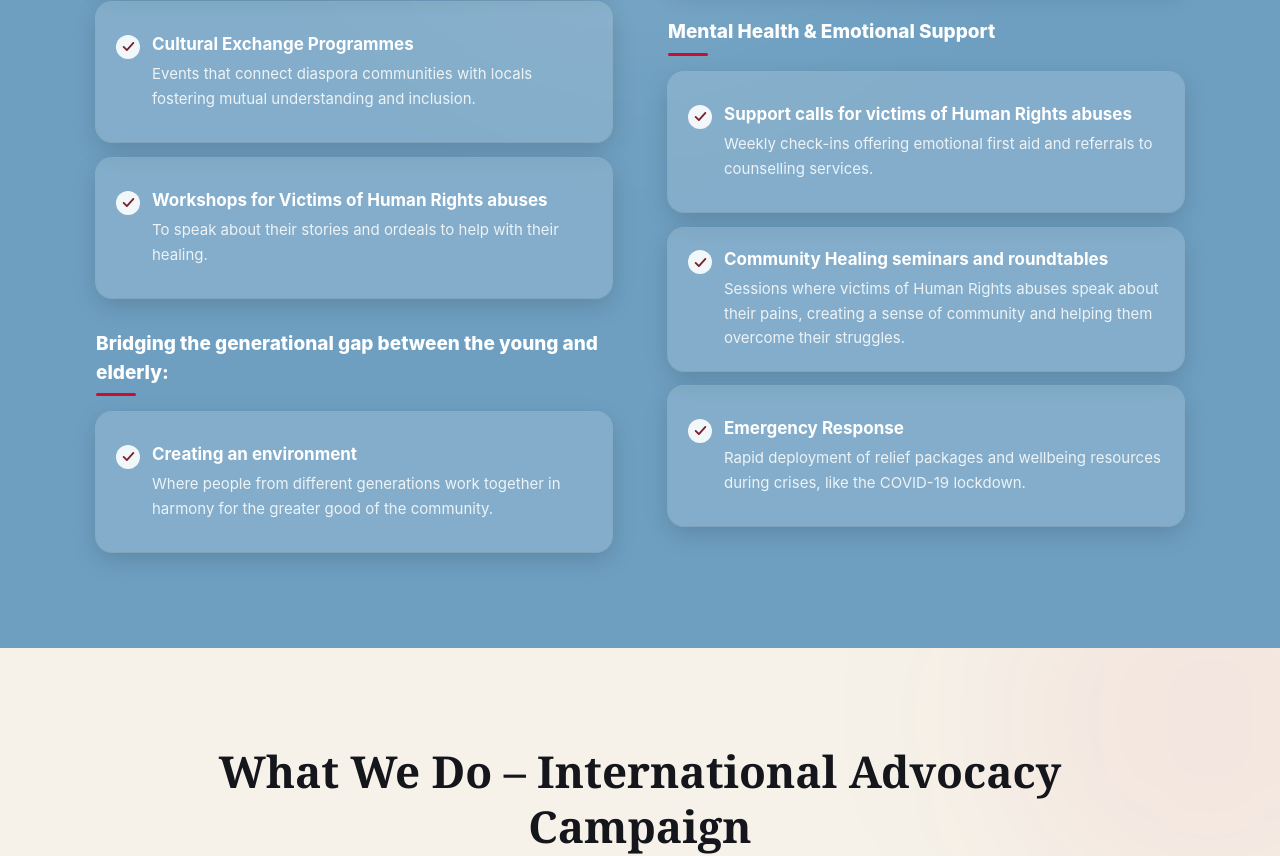
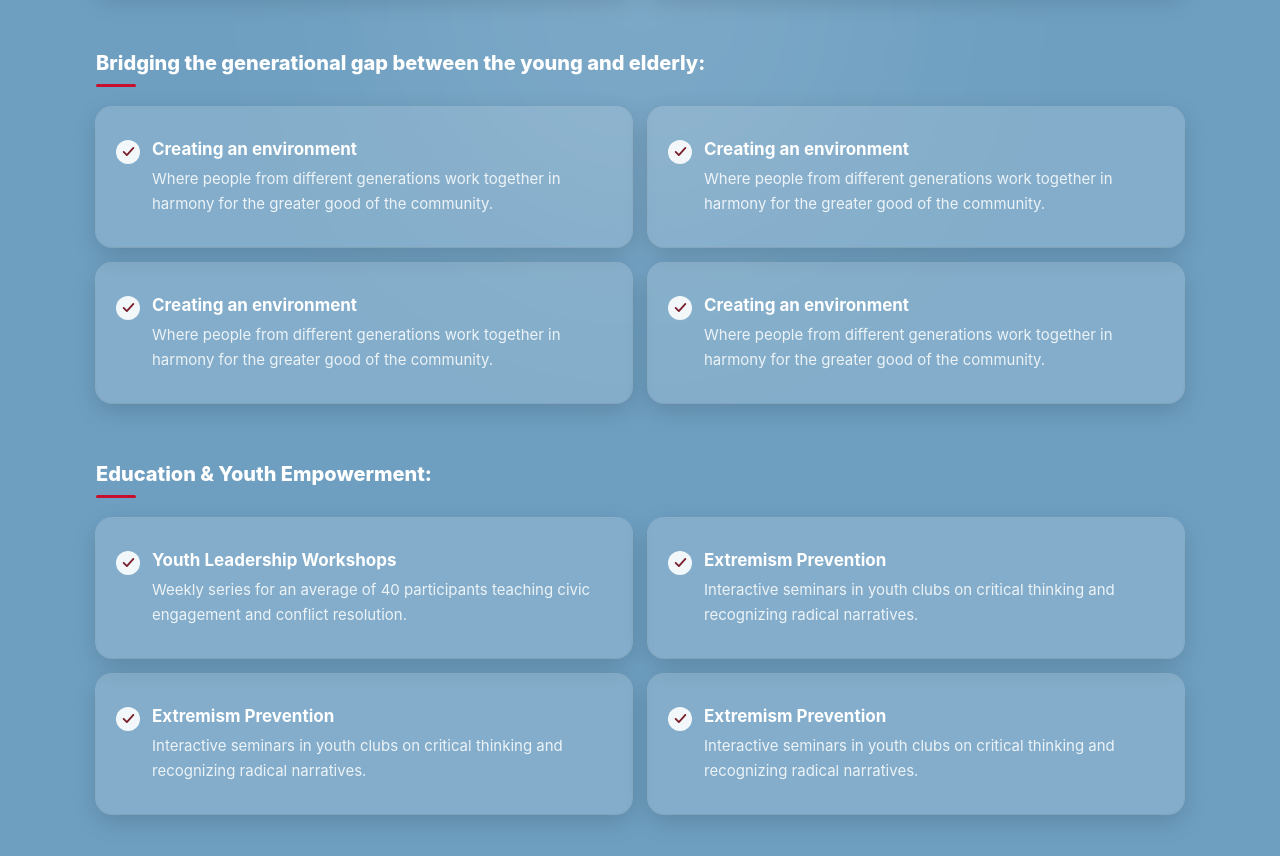
Before and after one commit to uttamgupta628/ilanew, a React (Vite) app: page /about in a window 1280 px wide. Shown: the part 5970-6826 px from the top of the page. Built offline with nearby package versions, Linux system fonts and the light colour scheme.

Commit message:
about final

```diff
--- a/src/components/CampaignHighlights.tsx
+++ b/src/components/CampaignHighlights.tsx
@@ -50,6 +50,21 @@ const leftColumn: CampaignGroup[] = [
         description:
           "Where people from different generations work together in harmony for the greater good of the community.",
       },
+      {
+        title: "Creating an environment",
+        description:
+          "Where people from different generations work together in harmony for the greater good of the community.",
+      },
+      {
+        title: "Creating an environment",
+        description:
+          "Where people from different generations work together in harmony for the greater good of the community.",
+      },
+      {
+        title: "Creating an environment",
+        description:
+          "Where people from different generations work together in harmony for the greater good of the community.",
+      },
     ],
   },
 ];
@@ -62,6 +77,16 @@ const rightColumn: CampaignGroup[] = [
         title: "Youth Leadership Workshops",
         description:
           "Weekly series for an average of 40 participants teaching civic engagement and conflict resolution.",
+      },
+      {
+        title: "Extremism Prevention",
+        description:
+          "Interactive seminars in youth clubs on critical thinking and recognizing radical narratives.",
+      },
+      {
+        title: "Extremism Prevention",
+        description:
+          "Interactive seminars in youth clubs on critical thinking and recognizing radical narratives.",
       },
       {
         title: "Extremism Prevention",
@@ -88,9 +113,18 @@ const rightColumn: CampaignGroup[] = [
         description:
           "Rapid deployment of relief packages and wellbeing resources during crises, like the COVID-19 lockdown.",
       },
+      {
+        title: "Emergency Response",
+        description:
+          "Rapid deployment of relief packages and wellbeing resources during crises, like the COVID-19 lockdown.",
+      },
     ],
   },
 ];
+
+// Combined, in display order: all groups now render as full-width
+// heading + 2-column item grid, instead of two independent columns.
+const allGroups: CampaignGroup[] = [...leftColumn, ...rightColumn];
 
 /* =========================================================
    CHECK ICON
@@ -294,48 +328,34 @@ function TiltCard({
 }
 
 /* =========================================================
-   COLUMN
+   GROUP — full-width heading, items laid out in a 2-column
+   grid beneath it (instead of two independent side columns)
 ========================================================= */
 
-function CampaignColumn({
-  groups,
-  fromLeft,
-}: {
-  groups: CampaignGroup[];
-  fromLeft: boolean;
-}) {
-  let runningIndex = 0;
-
+function CampaignGroupBlock({ group }: { group: CampaignGroup }) {
   return (
-    <div className="flex flex-col gap-8">
-      {groups.map((group) => (
-        <div key={group.heading}>
+    <div>
       <motion.h3
         variants={headingVariants}
         initial="hidden"
         whileInView="visible"
         viewport={{ once: true, amount: 0.5 }}
-            className="mb-4 inline-flex flex-col text-[17px] font-extrabold text-white sm:text-[19px]"
+        className="mb-5 inline-flex flex-col text-[18px] font-extrabold text-white sm:text-[20px]"
       >
         {group.heading}
         <span className="mt-1.5 h-[3px] w-10 rounded-full bg-[#C8102E]" />
       </motion.h3>
 
-          <div className="flex flex-col gap-4">
-            {group.items.map((item) => {
-              const idx = runningIndex++;
-              return (
+      <div className="grid grid-cols-1 gap-4 sm:grid-cols-2">
+        {group.items.map((item, i) => (
           <TiltCard
             key={item.title}
             item={item}
-                  fromLeft={fromLeft}
-                  index={idx}
+            fromLeft={i % 2 === 0}
+            index={i}
           />
-              );
-            })}
+        ))}
       </div>
-        </div>
-      ))}
     </div>
   );
 }
@@ -449,7 +469,8 @@ export default function CampaignHighlights() {
       </motion.div>
 
       {/* =====================================================
-          TWO-COLUMN GRID
+          GROUPS — each stacked full-width: heading on top,
+          items in a 2-column grid below it
       ====================================================== */}
       <div
         style={{ perspective: 1600 }}
@@ -457,19 +478,19 @@ export default function CampaignHighlights() {
           relative
           z-10
           mx-auto
-          grid
+          flex
           w-full
           max-w-6xl
-          grid-cols-1
-          gap-10
+          flex-col
+          gap-12
           px-5
           sm:px-8
-          lg:grid-cols-2
           lg:gap-14
         "
       >
-        <CampaignColumn groups={leftColumn} fromLeft={true} />
-        <CampaignColumn groups={rightColumn} fromLeft={false} />
+        {allGroups.map((group) => (
+          <CampaignGroupBlock key={group.heading} group={group} />
+        ))}
       </div>
     </section>
   );
```
Lines whose indentation alone changed are shown as unchanged.
